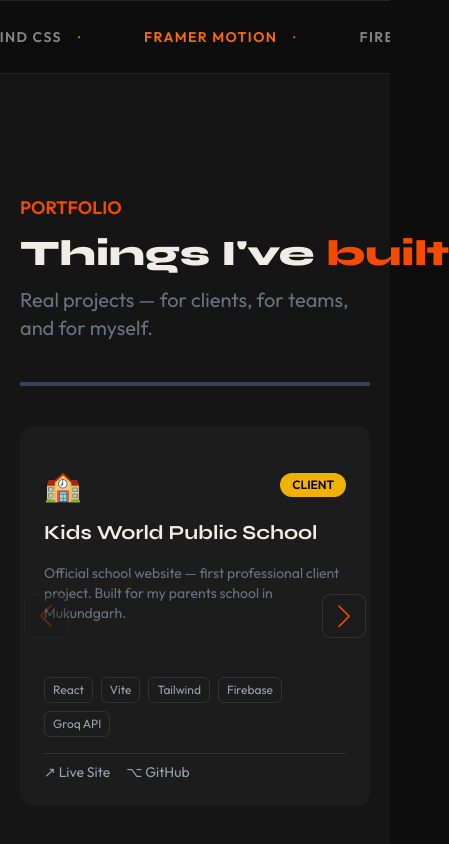
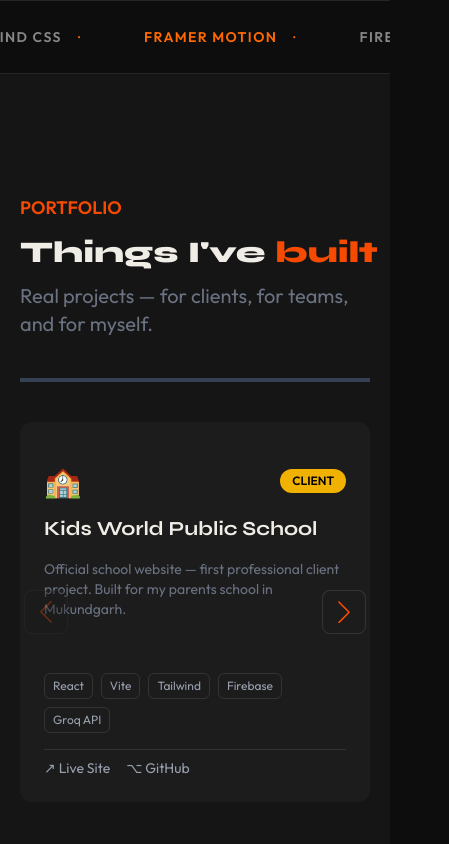
Before and after one commit to devHada/My-Portfolio, a React (Vite) app: page / in a window 390 px wide. Shown: the part 844-1688 px from the top of the page, 449 px wide, since content can reach past the window. Built offline with nearby package versions, Linux system fonts and the light colour scheme.

Commit message:
Fixed text overflow

```diff
--- a/src/components/Contact.jsx
+++ b/src/components/Contact.jsx
@@ -146,7 +146,7 @@ const Contact = () => {
           initial={{ opacity: 0, y: 50 }}
           animate={{ opacity: 1, y: 0 }}
           exit={{ opacity: 0, y: 50 }}
-          className="fixed bottom-8 right-8 bg-orange-600 text-white font-outfit font-bold px-6 py-4 rounded-lg shadow-lg shadow-orange-600/40 z-50"
+          className="fixed bottom-8 right-12 bg-orange-600 text-white font-outfit font-bold px-6 py-4 rounded-lg shadow-lg shadow-orange-600/40 z-50"
         >
           ✅ Message sent successfully!
         </motion.div>
--- a/src/components/Projects.jsx
+++ b/src/components/Projects.jsx
@@ -23,7 +23,7 @@ const Projects = () => {
         <h1 className="text-lg font-outfit font-black uppercase text-orange-600">
           Portfolio
         </h1>
-        <h1 className="text-4xl md:text-5xl lg:text-7xl whitespace-nowrap font-syne font-black">
+        <h1 className="text-3xl md:text-5xl lg:text-7xl whitespace-nowrap font-syne font-black">
           Things I've <span className="text-orange-600">built</span>
         </h1>
         <p className="text-xl text-gray-500 font-outfit">
```
